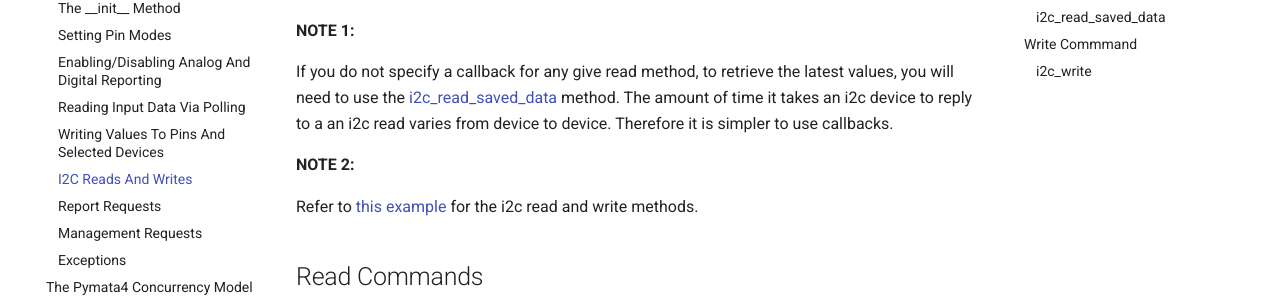
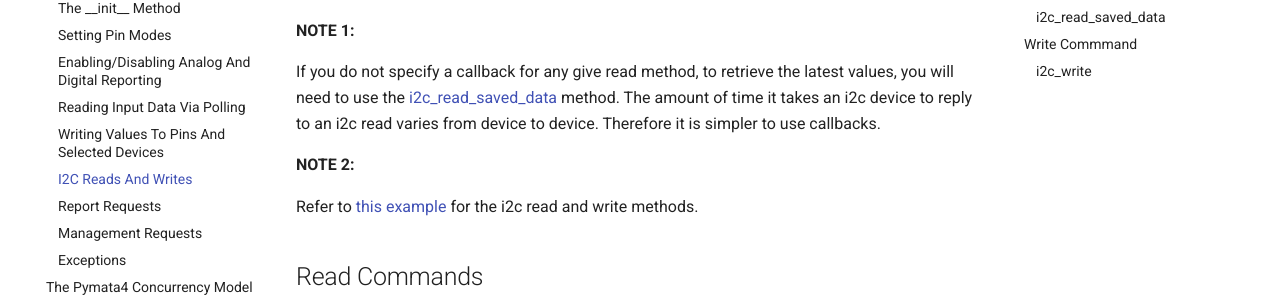
Before and after one commit to MrYsLab/pymata4, an MkDocs documentation site: the page built from docs/i2c.md, in a window 1280 px wide and 900 px high. Shown: the part 229-535 px from the top of the window. Built offline with MkDocs 1.6.1 and Material for MkDocs 9.7.7, drawn with Linux system fonts in a browser that asks for light colours.

Commit message:
initial commit

```diff
--- a/docs/i2c.md
+++ b/docs/i2c.md
@@ -7,7 +7,7 @@ The API supports several i2c read methods, and a single i2c write method, descri
 
 If you do not specify a callback for any give read method, to retrieve the latest
 values, you will need to use the [i2c_read_saved_data](../pin_changes/#i2c_read_saved_data) method.
-The amount of time it takes an i2c device to reply to a an i2c read varies from device to device.
+The amount of time it takes an i2c device to reply to an i2c read varies from device to device.
 Therefore it is simpler to use callbacks.
 
 **NOTE 2:**
```
